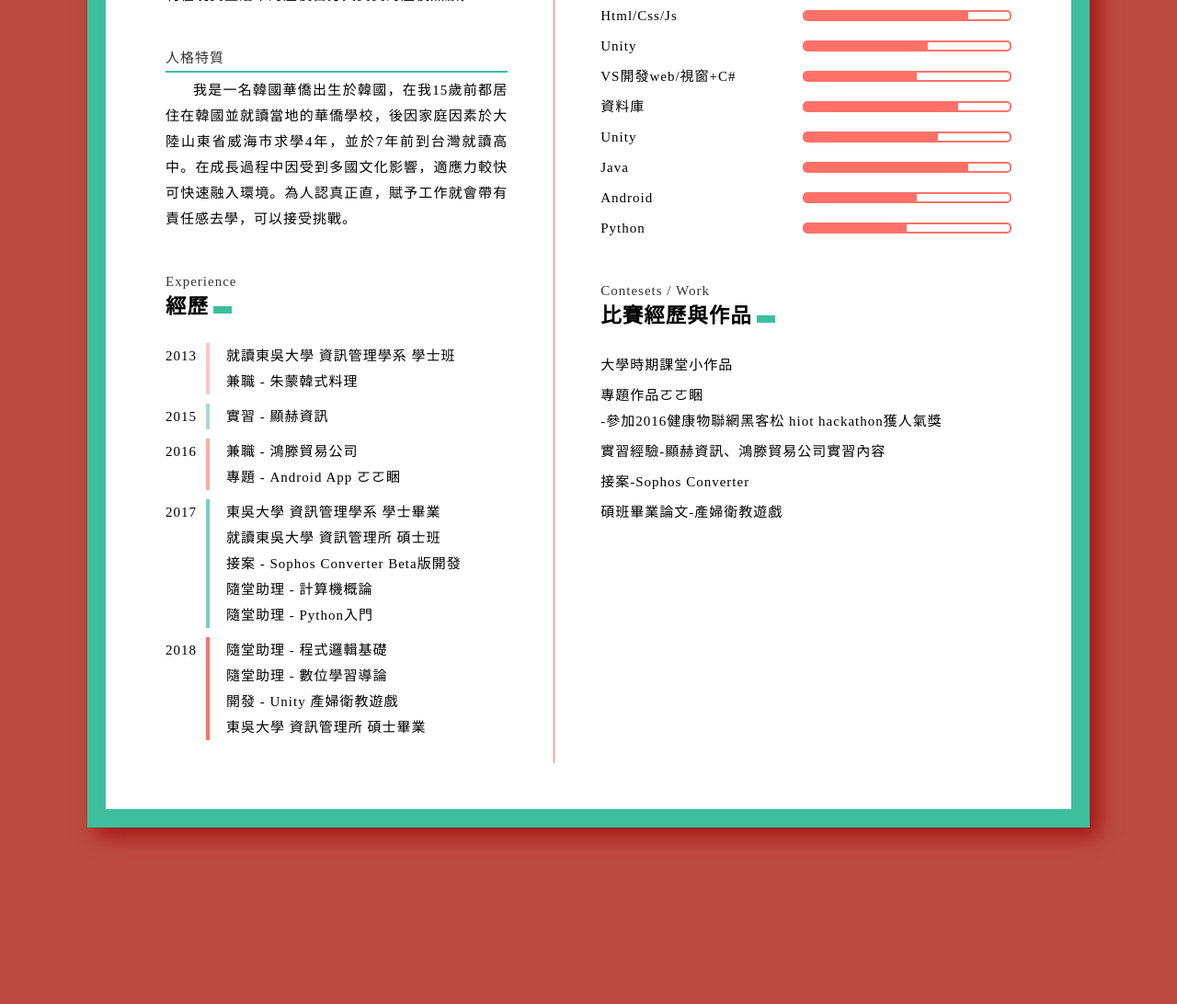
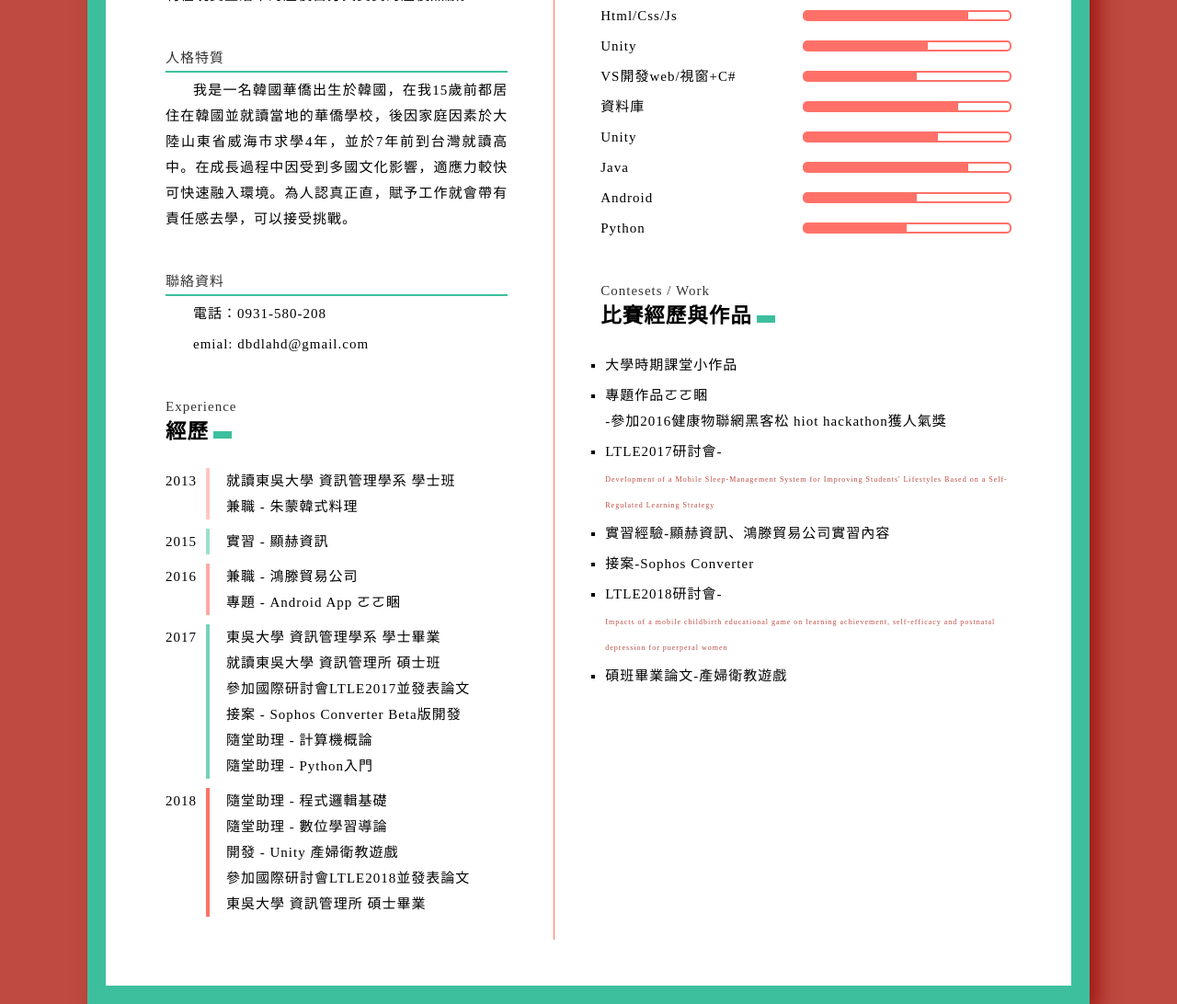
Before and after one commit to dbdlahd1027/emo, a plain HTML site: page index.html in a window 1280 px wide. Shown: the part 888-1980 px from the top of the page at 92% size. Before the commit the page ends 1838 px from the top, so only its background shows below. Drawn offline with Linux system fonts and the light colour scheme.

Commit message:
Update index.html

```diff
--- a/index.html
+++ b/index.html
@@ -4,8 +4,8 @@
 	<meta charset="UTF-8">
 	<title>resume-Evelyn</title>
 
-		<link rel="stylesheet" type="text/css" href="resume-evelyn.css">
-  <style type="text/css">* {
+		<!-- <link rel="stylesheet" type="text/css" href="resume-evelyn.css"> -->
+    <style type="text/css">* {
   /*   outline:1px solid black; */
   margin: 0;
   padding: 0;
@@ -219,7 +219,24 @@ hr {
 .work li {
   margin: 5px 0px 5px 0px;
 }
-</style>
+.conference{
+  font-size:8px;
+  font-color:#ccc;
+  line-height:1;
+}
+.work{
+  list-style-type:square;
+  padding-left:5px;
+
+}
+.personalInformation a{
+  color: red;
+  display:block;
+}
+.personalInformation a{
+  color:black;
+  display:block;
+}</style>
 
 </head>
 <body>
@@ -237,6 +254,11 @@ hr {
     <h4>人格特質</h4>
     <hr>
     <p>我是一名韓國華僑出生於韓國，在我15歲前都居住在韓國並就讀當地的華僑學校，後因家庭因素於大陸山東省威海市求學4年，並於7年前到台灣就讀高中。在成長過程中因受到多國文化影響，適應力較快可快速融入環境。為人認真正直，賦予工作就會帶有責任感去學，可以接受挑戰。</p>
+
+    <h4>聯絡資料</h4>
+    <hr>
+    <p><a href="tel:0931580208">電話：0931-580-208</a>
+    <p><a href="mailto:dbdlahd1027@gmail.com">emial: dbdlahd@gmail.com</a>
 </div>
 <!--     <div class="buttons">
       <a class="btn fill" href="" target="_blank">作品集</a>
@@ -269,7 +291,8 @@ hr {
         <ul>
           <li>東吳大學 資訊管理學系 學士畢業</li>
           <li>就讀東吳大學 資訊管理所 碩士班</li>
-            <li>接案 - Sophos Converter Beta版開發</li>
+          <li>參加國際研討會LTLE2017並發表論文</li>
+          <li>接案 - Sophos Converter Beta版開發</li>
           <li>隨堂助理 - 計算機概論</li>
           <li>隨堂助理 - Python入門</li>
           </ul>
@@ -279,6 +302,7 @@ hr {
           <li>隨堂助理 - 程式邏輯基礎</li>
           <li>隨堂助理 - 數位學習導論</li>
           <li>開發 - Unity 產婦衛教遊戲</li>
+          <li>參加國際研討會LTLE2018並發表論文</li>
           <li>東吳大學 資訊管理所 碩士畢業</li>
 
           </ul>
@@ -453,9 +477,11 @@ hr {
 
         <li>大學時期課堂小作品</li>
         <li>專題作品ㄛㄛ睏<br>-參加2016健康物聯網黑客松 hiot hackathon獲人氣獎</li>
+        <li>LTLE2017研討會- <br> <a  class="conference" target="_blank" href="https://ieeexplore.ieee.org/abstract/document/8113320">Development of a Mobile Sleep-Management System for Improving Students' Lifestyles Based on a Self-Regulated Learning Strategy</a></li>
 
         <li>實習經驗-顯赫資訊、鴻滕貿易公司實習內容</li>
         <li>接案-Sophos Converter</li>
+        <li>LTLE2018研討會- <br> <a  class="conference" target="_blank" href="http://www.iaiai.org/conference/aai2018/accepted-papers/">Impacts of a mobile childbirth educational game on learning achievement, self-efficacy and postnatal depression for puerperal women</a></li>
         <li>碩班畢業論文-產婦衛教遊戲</li>
       </ul>
     </div>
```
